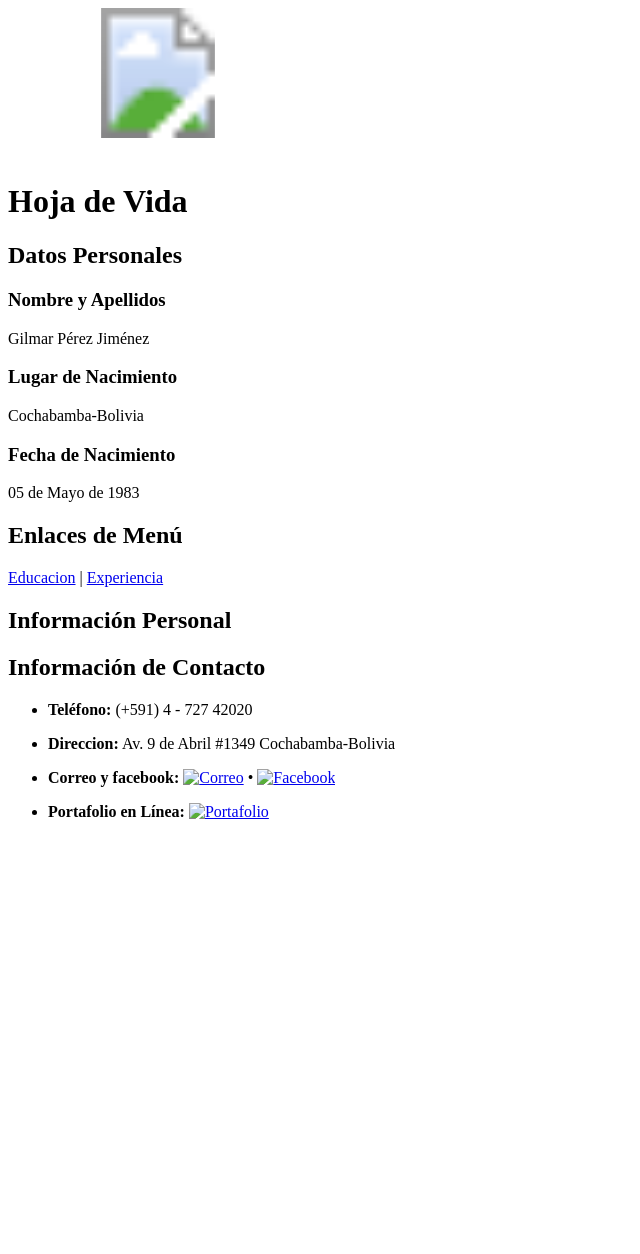
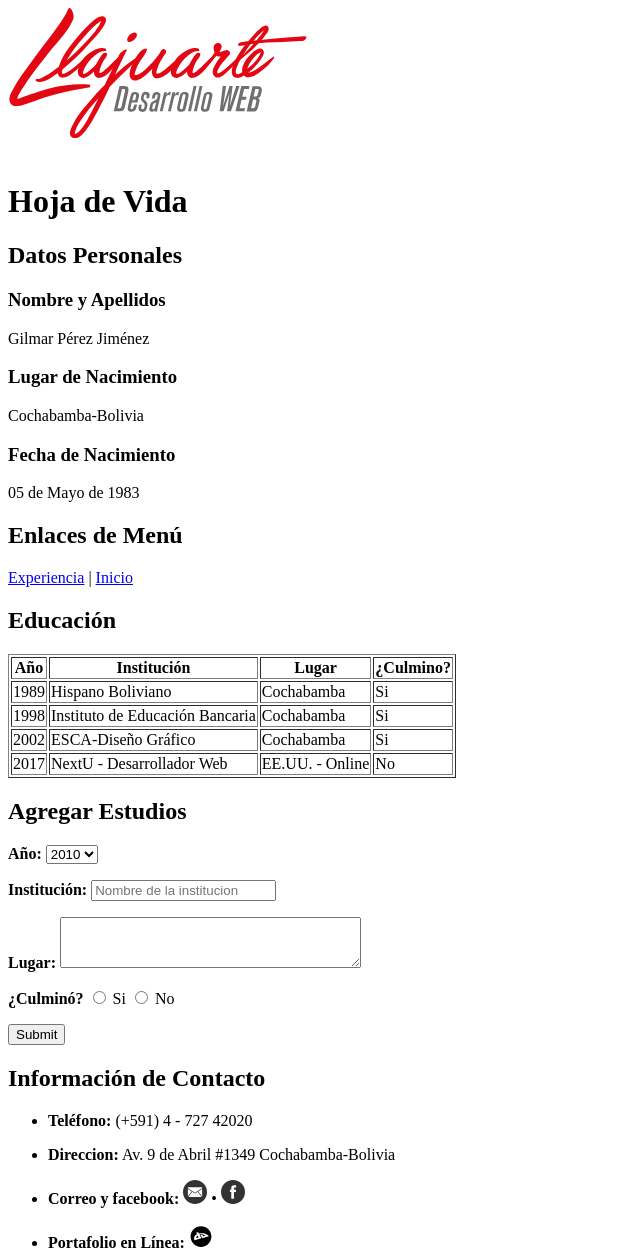
Before and after one commit to Gilmar-Perez/Evaluacion-Final-HTML5, a plain HTML site: page educacion/educacion.html in a window 1280 px wide. Shown: the whole page, without its empty margins (0-640 px from the left). Before the commit the page ends 837 px from the top, so only its background shows below. Drawn offline with Linux system fonts and the light colour scheme.

Commit message:
Terminado educacion

```diff
--- a/educacion/educacion.html
+++ b/educacion/educacion.html
@@ -7,7 +7,7 @@
   <body>
 <header>
   <svg>
-    <image xlink:href="img/logo.svg" width="300px" height="130px"/>
+    <image xlink:href="../img/logo.svg" width="300px" height="130px"/>
   </svg>
   <h1>Hoja de Vida</h1>
 </header>
@@ -22,18 +22,86 @@
 </article>
     <nav>
 <h2>Enlaces de Menú</h2>
-<p><a href="educacion.html">Educacion</a>  |  <a href="experiencia.html">Experiencia</a>
+<p><a href="../experiencia/experiencia.html">Experiencia</a>  |  <a href="../index.html">Inicio</a>
   </p>
     </nav>
-<h2>Información Personal</h2>
+<h2>Educación</h2>
+  <table border="1">
+    <thead>
+      <tr>
+        <th>Año</th>
+        <th>Institución</th>
+        <th>Lugar</th>
+        <th>¿Culmino?</th>
+      </tr>
+    </thead>
+    <tbody>
+      <tr>
+        <td>1989</td>
+        <td>Hispano Boliviano</td>
+        <td>Cochabamba</td>
+        <td>Si</td>
+      </tr>
+      <tr>
+        <td>1998</td>
+        <td>Instituto de Educación Bancaria</td>
+        <td>Cochabamba</td>
+        <td>Si</td>
+      </tr>
+      <tr>
+        <td>2002</td>
+        <td>ESCA-Diseño Gráfico</td>
+        <td>Cochabamba</td>
+        <td>Si</td>
+      </tr>
+      <tr>
+        <td>2017</td>
+        <td>NextU - Desarrollador Web</td>
+        <td>EE.UU. - Online</td>
+        <td>No</td>
+      </tr>
+    </tbody>
+  </table>
+  <article>
+    <h2>Agregar Estudios</h2>
+    <form autocomplete="on" name="Nuevos estudios">
+      <p>
+        <label for="año"><strong>Año: </strong></label>
+        <select name="año">
+          <option value="1">2010</option>
+          <option value="1">2011</option>
+          <option value="1">2012</option>
+          <option value="1">2013</option>
+          <option value="1">2014</option>
+          <option value="1">2015</option>
+          <option value="1">2016</option>
+          <option value="1">2017</option>
+        </select>
+      </p>
+      <p>
+        <label for="Instituto"><strong>Institución: </strong></label>
+        <input type="text" placeholder="Nombre de la institucion" required>
+      </p>
+      <p>
+        <label for="lugar"><strong>Lugar: </strong></label>
+        <textarea name="Lugar" rows="3" cols="35" required></textarea>
+      </p>
+      <p>
+        <label for="Termino"><strong>¿Culminó?  </strong></label>
+        <input type="radio" name="Termino"> Si
+  			<input type="radio" name="Termino"> No
+      </p>
+      <input type="submit" name="Enviar">
+    </form>
 
+  </article>
 <footer>
   <h2>Información de Contacto</h2>
   <ul>
     <p><li><strong>Teléfono:</strong> (+591) 4 - 727 42020</li></p>
     <p><li><strong>Direccion:</strong> Av. 9 de Abril #1349 Cochabamba-Bolivia</li></p>
-    <p><li><strong>Correo y facebook:</strong> <a href="mailto:dgdser@gmail.com?subject=feedback"><img src="img/mail.svg" alt="Correo" title="Enviame un correo" width="24px"></a>  •  <a href="https://www.facebook.com/pmalkav" target="_blank"> <img src="img/facebook.svg" alt="Facebook" title="Escribe en mi muro" width="24px"></a></li></p>
-    <p><li><strong>Portafolio en Línea:</strong> <a href="http://hassaku.deviantart.com/gallery/" target="_blank"><img src="img/deviant.svg" alt="Portafolio" title="Visita mis trabajos" width="24px"></a></li></p>
+    <p><li><strong>Correo y facebook:</strong> <a href="mailto:dgdser@gmail.com?subject=feedback"><img src="../img/mail.svg" alt="Correo" title="Enviame un correo" width="24px"></a>  •  <a href="https://www.facebook.com/pmalkav" target="_blank"> <img src="../img/facebook.svg" alt="Facebook" title="Escribe en mi muro" width="24px"></a></li></p>
+    <p><li><strong>Portafolio en Línea:</strong> <a href="http://hassaku.deviantart.com/gallery/" target="_blank"><img src="../img/deviant.svg" alt="Portafolio" title="Visita mis trabajos" width="24px"></a></li></p>
   </ul>
 </footer>
   </body>
```
Also changed, not shown: index.html (+1 -1 lines).
